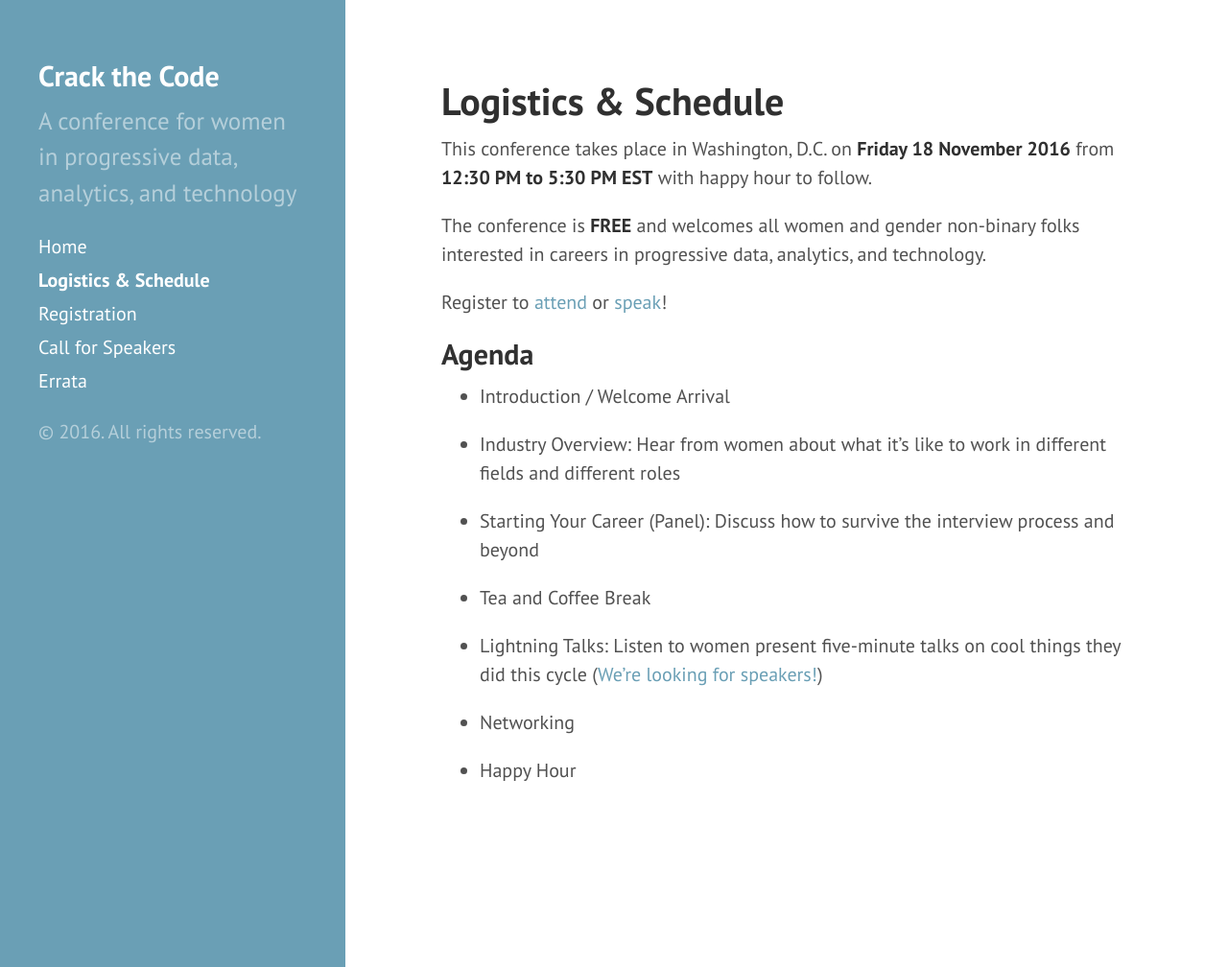
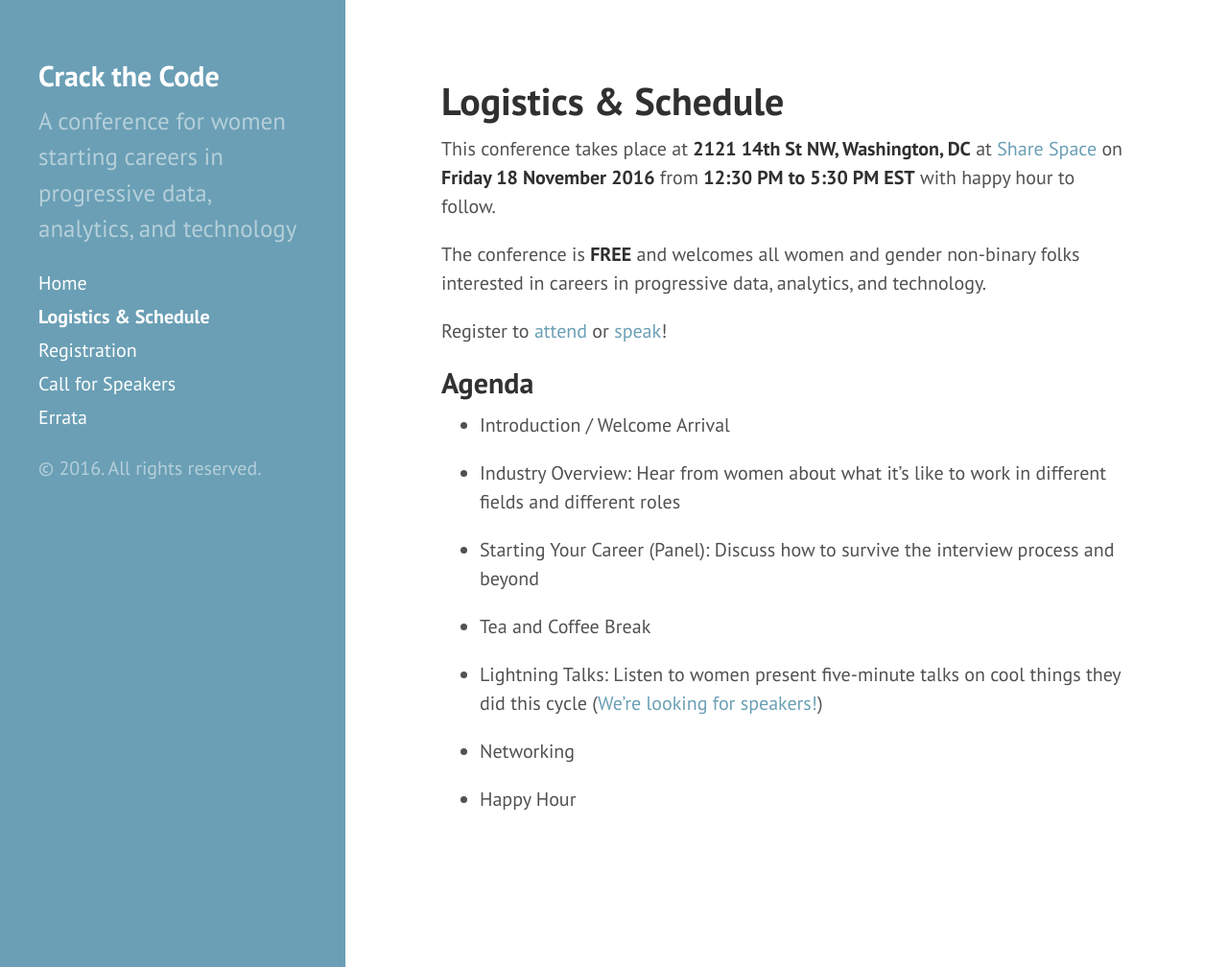
Before and after one commit to anniejw6/crackthecode_site, a Jekyll site: the page built from info.md, in a window 1280 px wide and 1008 px high. Shown: the whole window at 96% size. Built offline with Jekyll 4.4.1, drawn with Linux system fonts in a browser that asks for light colours; Markdown is read by kramdown in place of the engine named in the settings.

Commit message:
add location and early stage emphasis

```diff
--- a/_config.yml
+++ b/_config.yml
@@ -8,8 +8,8 @@ permalink:        pretty
 
 # Setup
 title:            Crack the Code
-tagline:          Crack the Code - A conference for women in progressive data analytics and technology
-description:      'A conference for women in progressive data, analytics, and technology'
+tagline:          Crack the Code - A conference for women starting careers in progressive data analytics and technology
+description:      'A conference for women starting careers in progressive data, analytics, and technology'
 #url:              http://hyde.getpoole.com
 baseurl:          /
 
--- a/info.md
+++ b/info.md
@@ -3,7 +3,7 @@ layout: page
 title: Logistics & Schedule
 ---
 
-This conference takes place in Washington, D.C. on **Friday 18 November 2016** from **12:30 PM to 5:30 PM EST** with happy hour to follow.
+This conference takes place at **2121 14th St NW, Washington, DC** at [Share Space](http://www.sharespacedc.com/) on **Friday 18 November 2016** from **12:30 PM to 5:30 PM EST** with happy hour to follow.
 
 The conference is **FREE** and welcomes all women and gender non-binary folks interested in careers in progressive data, analytics, and technology.
 
```
Also changed, not shown: _posts/2016-10-23-intro.md (+1 -1 lines).
